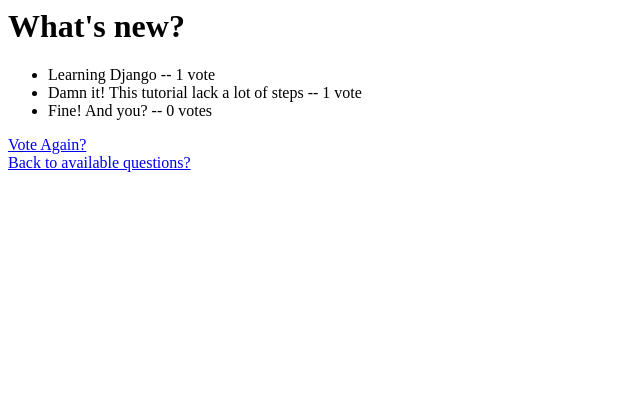
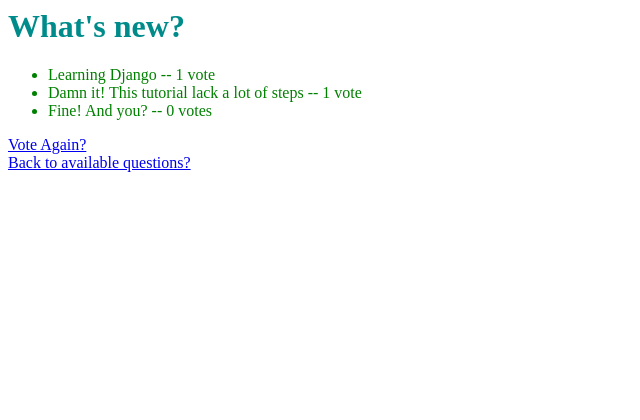
Before and after one commit to CorradoTorino/WritingYourFirstDjangoApp, a Django app: page /polls/1/results/ in a window 1280 px wide. Shown: the top 420 px of the page, without its empty margins (0-640 px from the left). Run offline with Django 3.2, Linux system fonts and the light colour scheme; data comes from the database, SQL or seed files in the repository.

Commit message:
Applied consistent design with CSS on all pages

```diff
--- a/ToDoList.txt
+++ b/ToDoList.txt
@@ -5,4 +5,4 @@
 - DONE. Add an home button for each page
 - DONE. Split tests in different files
 - DONE: Improve templates to add an header
-- Apply consistent design with CSS on all pages
+- DONE: Apply consistent design with CSS on all pages
--- a/polls/static/polls/style.css
+++ b/polls/static/polls/style.css
@@ -1,4 +1,20 @@
 li a {
+	color: green;
+}
+
+a:visited {
+    color: CadetBlue;
+}
+
+li {
+	color: green;
+}
+
+h1 {
+	color: DarkCyan;
+}
+
+label {
 	color: green;
 }
 
--- a/polls/templates/polls/detail.html
+++ b/polls/templates/polls/detail.html
@@ -1,3 +1,6 @@
+{% load static %}
+<link rel="stylesheet" type="text/css" href="{% static 'polls/style.css' %}">
+
 <html>
 	<head>
         <title>Votes: {{ question.question_text }}</title>
--- a/polls/templates/polls/index.html
+++ b/polls/templates/polls/index.html
@@ -1,6 +1,7 @@
 {% load static %}
+<link rel="stylesheet" type="text/css" href="{% static 'polls/style.css' %}">
+
 <html>
-
 	<head>
         <title>Polls Questions</title>
     </head>
@@ -9,8 +10,6 @@
 		<div>
 			<h1>Available Poll Questions</h1>
 		</div>
-
-		<link rel="stylesheet" type="text/css" href="{% static 'polls/style.css' %}">
 
 		{% if latest_question_list %}
 			<ul>
--- a/polls/templates/polls/results.html
+++ b/polls/templates/polls/results.html
@@ -1,3 +1,6 @@
+{% load static %}
+<link rel="stylesheet" type="text/css" href="{% static 'polls/style.css' %}">
+
 <html>
 	<head>
         <title>Results: {{ question.question_text }}</title>
```
